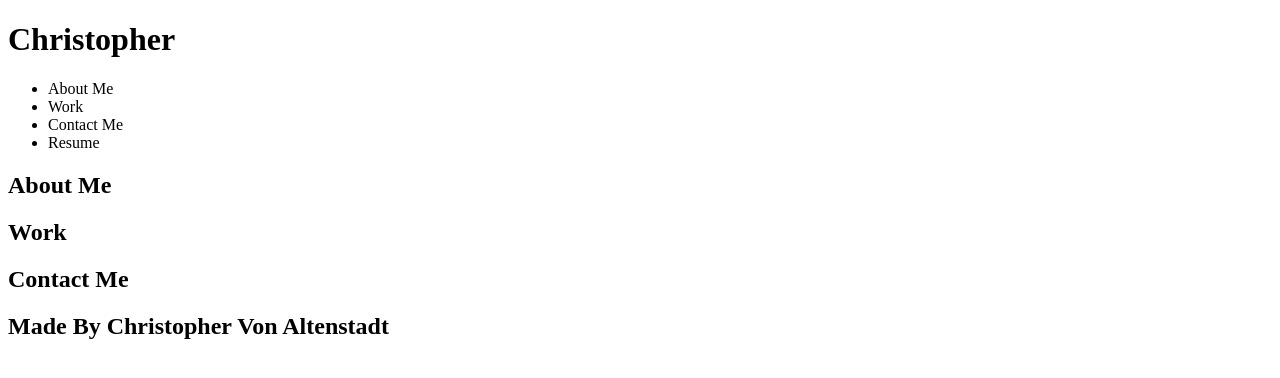
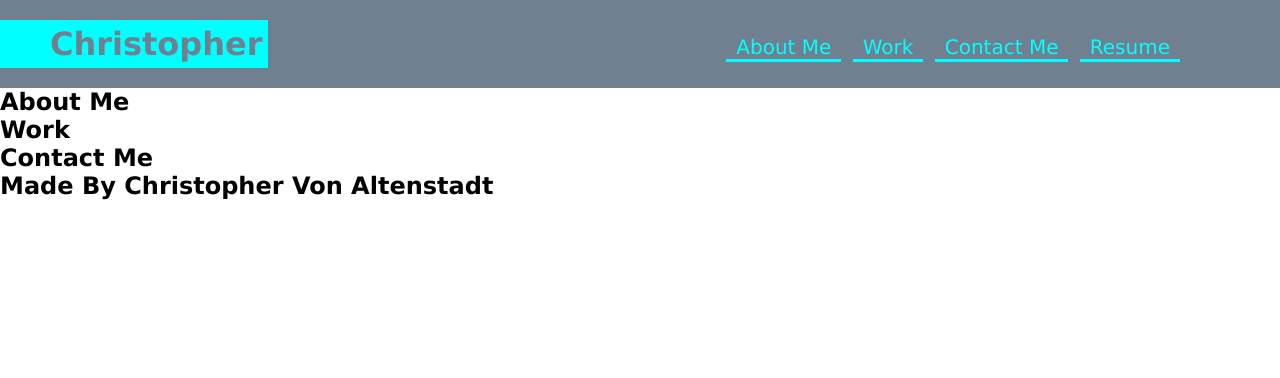
Before and after one commit to Christopher-VA/VA-Folio, a plain HTML site: page index.html in a window 1280 px wide. Drawn offline with Linux system fonts and the light colour scheme.

Commit message:
Header css has been added

```diff
--- a/Assets/CSS/style.css
+++ b/Assets/CSS/style.css
@@ -0,0 +1,40 @@
+* {
+    font-family: 'Lucida Sans', 'Lucida Sans Unicode', sans-serif;
+    box-sizing: border-box;
+    padding: 0;
+    margin: 0;
+}
+
+.header {
+    padding: 20px 0 20px 0;
+    background-color: slategray;
+}
+
+.header h1 {
+    color: slategray;
+    margin: 0;
+    display: inline-block;
+    font-size: 32px;
+    background-color: aqua;
+    padding: 5px;
+    padding-left: 50px;
+}
+
+.header div {
+    padding-top: 15px;
+    margin-right: 100px;
+    float: right;
+    font-size: 20px;
+    color: aqua;
+}
+
+.header div ul {
+    list-style-type: none;
+}
+
+.header div ul li {
+    display: inline-block;
+    margin-left: 5px;
+    padding: 0 10px 0 10px;
+    border-bottom: 3px solid aqua;
+}
--- a/index.html
+++ b/index.html
@@ -10,7 +10,7 @@
 </head>
 
 <body>
-    <header>
+    <header class="header">
         <h1>Christopher</h1>
         <div>
             <ul>
```
